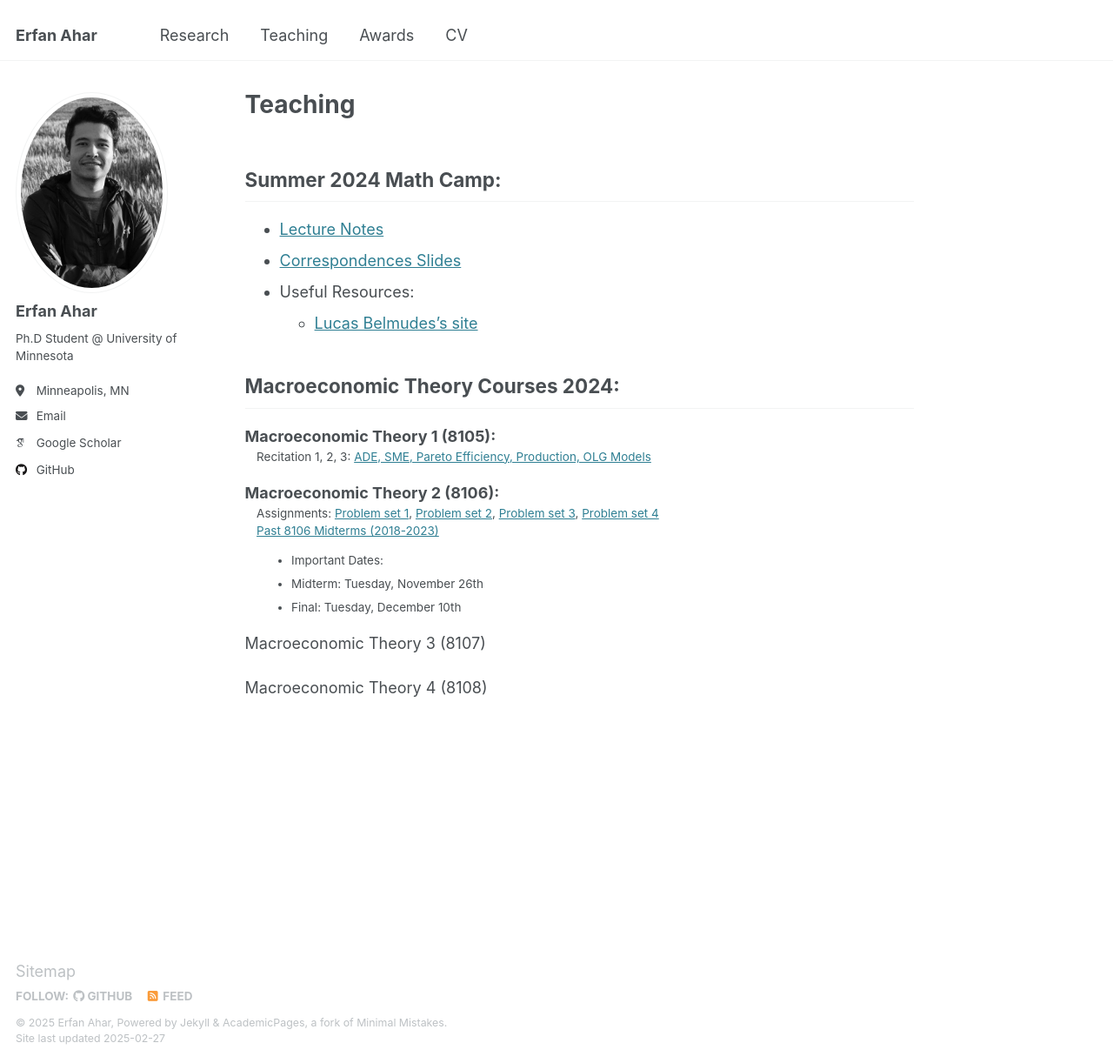
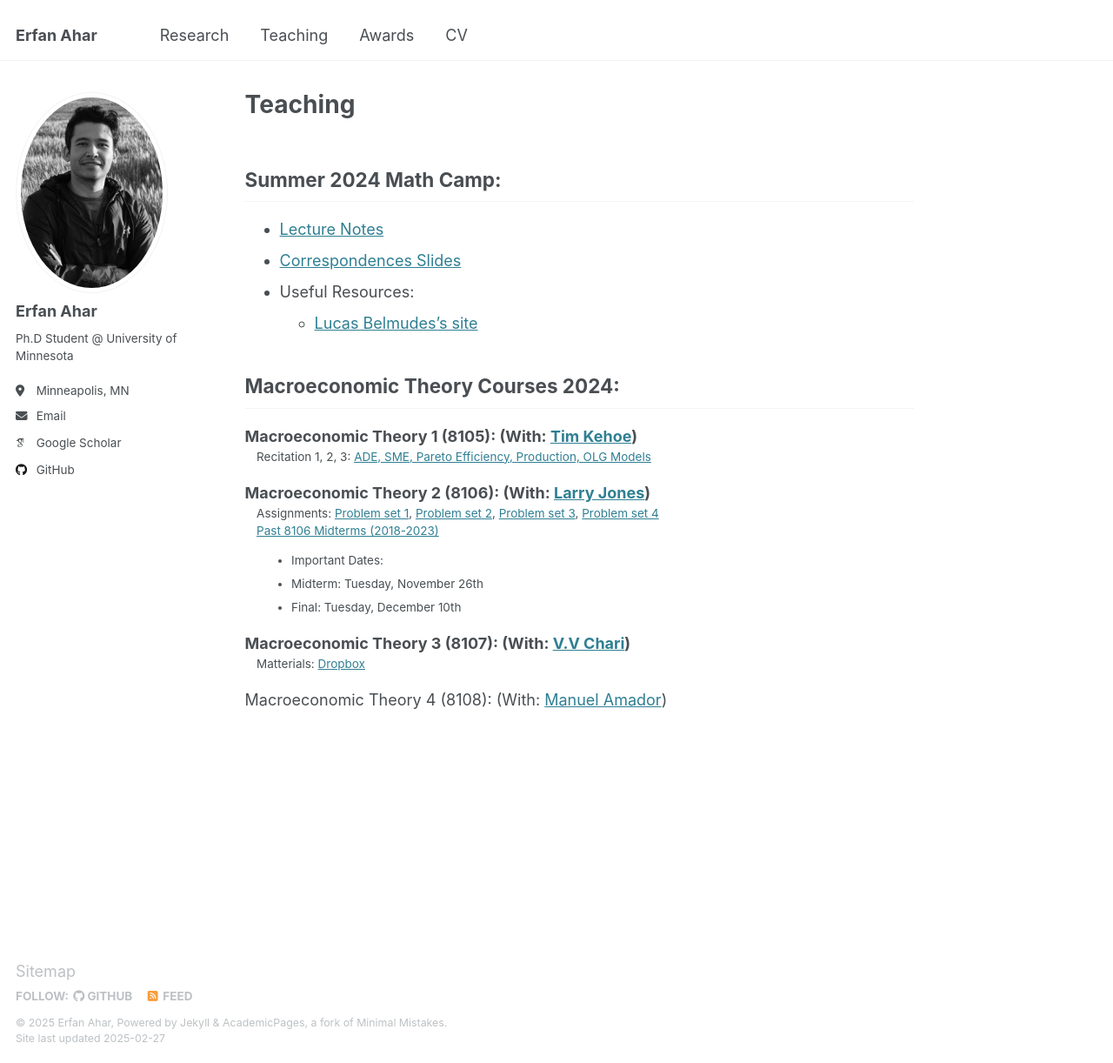
Before and after one commit to ErfanAhar/erfanahar.github.io, a Jekyll site: the page built from _pages/teaching.md, in a window 1280 px wide and 1222 px high. Shown: the whole window at 87% size. Built offline with Jekyll 4.4.1, drawn with Linux system fonts in a browser that asks for light colours; some web fonts are replaced.

Commit message:
Update teaching.md

```diff
--- a/_pages/teaching.md
+++ b/_pages/teaching.md
@@ -12,16 +12,17 @@ author_profile: true
 
 ## Macroeconomic Theory Courses 2024:
 
-Macroeconomic Theory 1 (8105):
+Macroeconomic Theory 1 (8105): (With: [Tim Kehoe](https://users.econ.umn.edu/~tkehoe/))
 : Recitation 1, 2, 3: [ADE, SME, Pareto Efficiency, Production, OLG Models](https://drive.google.com/file/d/1fpI6FbmA007g5nYuvVnhtUUrSj6cJhMj/view?usp=drive_link)
 
-Macroeconomic Theory 2 (8106):
+Macroeconomic Theory 2 (8106): (With: [Larry Jones](https://sites.google.com/umn.edu/larryjones/home))
 : Assignments: [Problem set 1](https://drive.google.com/file/d/1w7J7xFpHLYhpUNq5ES2-wjFxnUbWm4Ek/view?usp=drive_link), [Problem set 2](https://drive.google.com/file/d/1WflTtwx-x9guxdtNa9UNYezm6Pvg1PZ1/view?usp=drive_link), [Problem set 3](https://drive.google.com/file/d/1X2hPZXWvmb72AJ5JKGnldbRHUX9tleV6/view?usp=drive_link), [Problem set 4](https://drive.google.com/file/d/1hiF7NiBVHxLrUDV75N3dtjR_tK-TBMBt/view?usp=drive_link)
 : [Past 8106 Midterms (2018-2023)](https://drive.google.com/file/d/1TK_WVbp0EiMqzSQPlOz5UmdOM5g3A2iJ/view?usp=sharing)
 - Important Dates:
   - Midterm: Tuesday, November 26th
   - Final: Tuesday, December 10th
 
-Macroeconomic Theory 3 (8107)
+Macroeconomic Theory 3 (8107): (With: [V.V Chari](https://sites.google.com/umn.edu/vvchari/home))
+: Matterials: [Dropbox](https://www.dropbox.com/scl/fo/uyurufl89g833htvujd47/ACeMvge3Lg2mAliQ9baCg4s?rlkey=bkejnuwszm7r55je0u6xfaqmd&st=01dnzm46&dl=0)
 
-Macroeconomic Theory 4 (8108)
+Macroeconomic Theory 4 (8108): (With: [Manuel Amador](https://manuelamador.me/))
```
